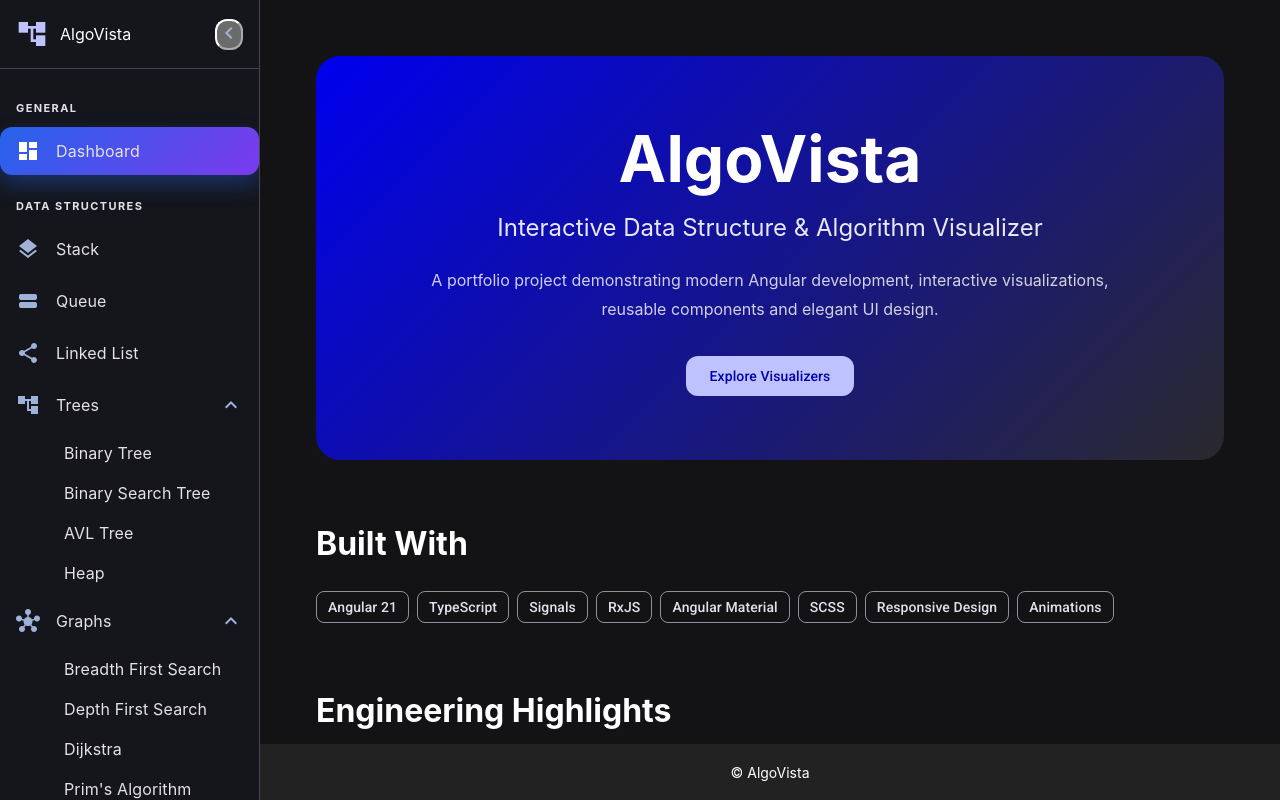
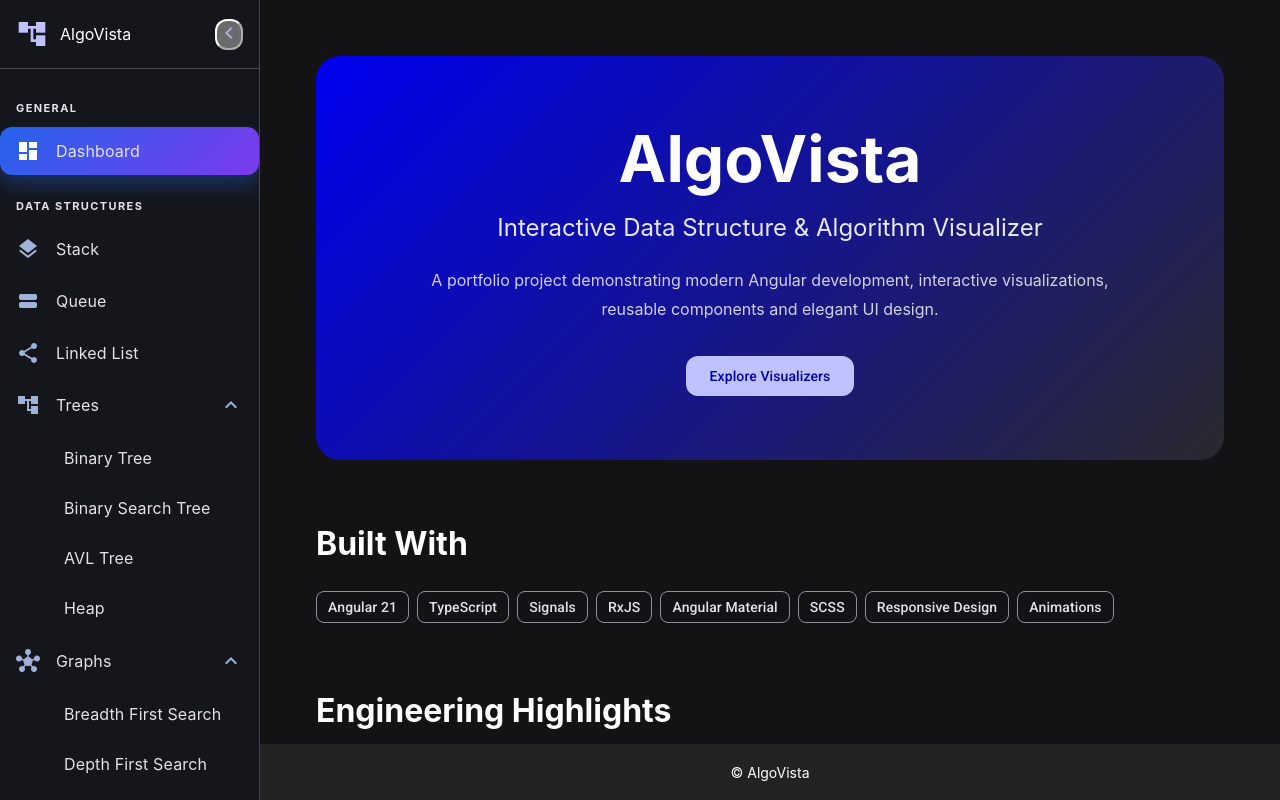
Before and after one commit to Gobika-Krishna/algovista, an Angular app: page /home in a window 1280 px wide. Built offline with nearby package versions, Linux system fonts and the light colour scheme.

Commit message:
Responsive Layout - Sidebar

```diff
--- a/src/app/layout/sidebar/sidebar.scss
+++ b/src/app/layout/sidebar/sidebar.scss
@@ -138,7 +138,7 @@ background: #14161c;
 }
 
 .child-item {
-  padding: 10px 12px;
+  padding: 15px 12px;
   border-radius: 10px;
   text-decoration: none;
   color: #e5e1e6;
```
